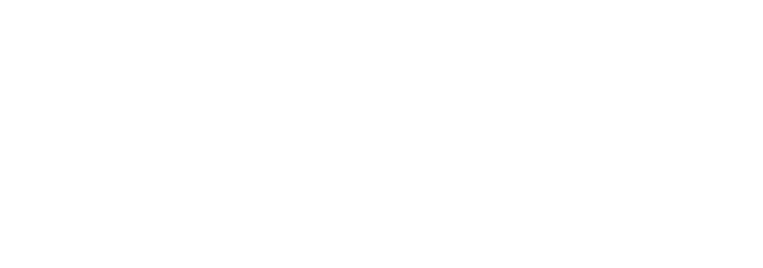
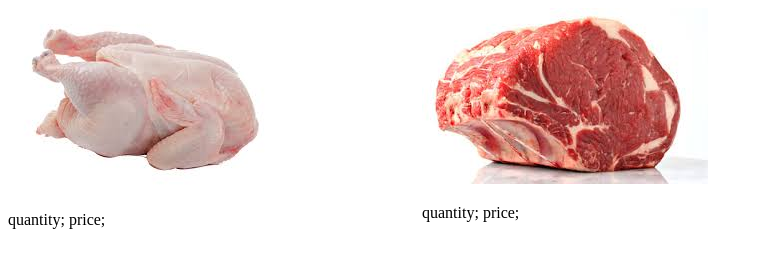
Before and after one commit to amati254/online_grocerie_store, a plain HTML site: page meats.html in a window 1280 px wide. Shown: the whole page, without its empty margins (0-763 px from the left). Drawn offline with Linux system fonts and the light colour scheme.

Commit message:
cliff section done

```diff
--- a/css/styles.css
+++ b/css/styles.css
@@ -0,0 +1,13 @@
+.meat {
+  width: 700px;
+}
+
+
+.chicken-meat {
+  float: left;
+}
+
+.cow-meat {
+  float: right;
+
+}
--- a/meats.html
+++ b/meats.html
@@ -0,0 +1,38 @@
+<!DOCTYPE html>
+<html>
+  <head>
+    <meta charset="utf-8">
+    <link rel="stylesheet" href="css/styles.css" media="screen" title="no title">
+    <title>meats</title>
+  </head>
+  <body>
+    <div class="container">
+      <div class="meat">
+        <div class="chicken-meat">
+          <img src="images/meats/chicken-meat.jpg" alt="" />
+          <div class="price">
+            <p>
+              quantity;
+              price;
+            </p>
+          </div>
+        </div>
+        <div class="cow-meat">
+          <img src="images/meats/cow-meat.jpg" alt="" />
+          <div class="price1">
+            <p>
+              quantity;
+              price;
+            </p>
+          </div>
+        </div>
+
+
+
+
+
+
+      </div>
+    </div>
+  </body>
+</html>
```
Also changed, not shown: vegetables.html (+1 -0 lines), images/meats/chicken-meat.jpg (added), images/meats/cow-meat.jpg (added).
